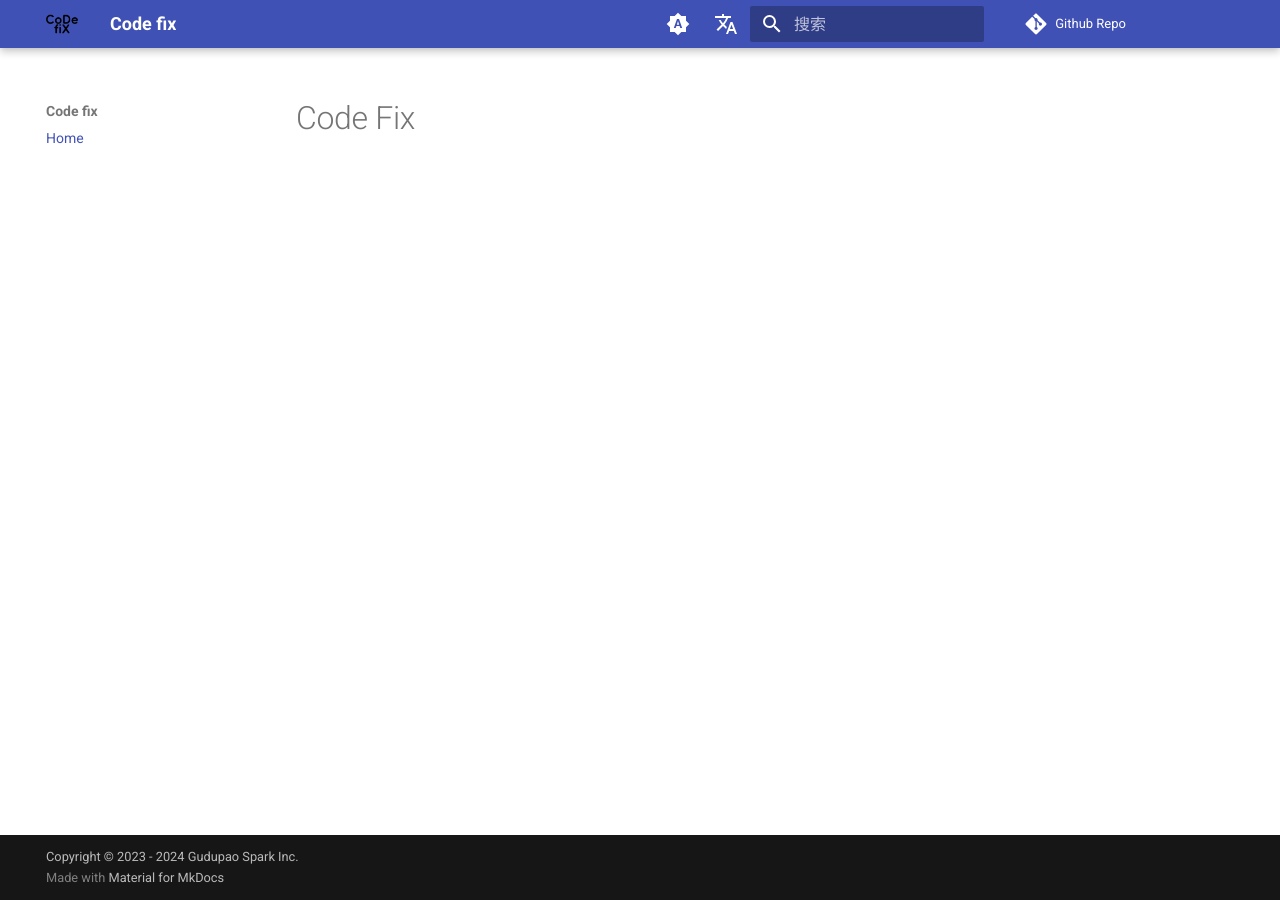
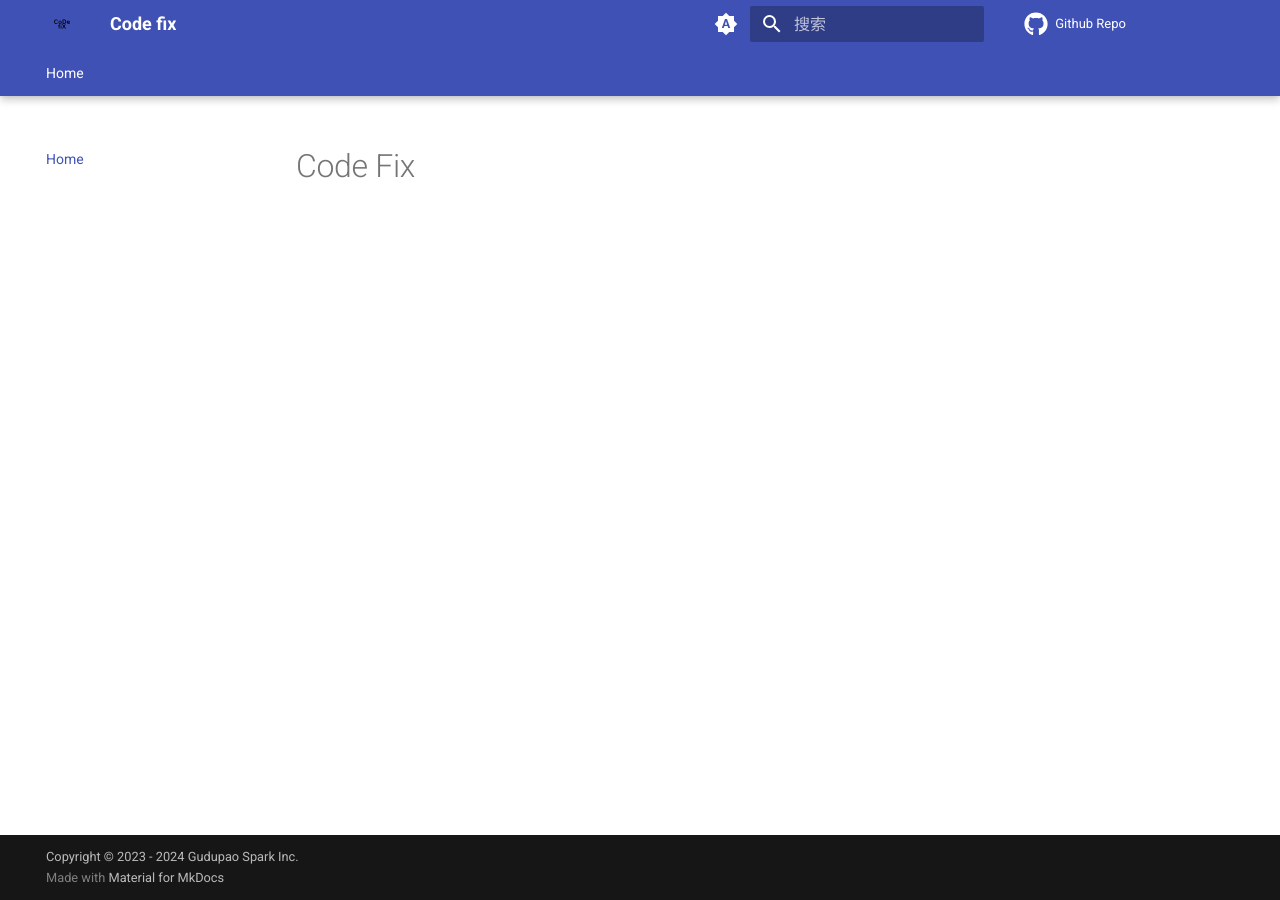
Before and after one commit to GudupaoSpark/code-fix, an MkDocs documentation site: the page built from docs/index.md, in a window 1280 px wide. Built offline with MkDocs 1.6.1 and Material for MkDocs 9.7.7, drawn with Linux system fonts in a browser that asks for light colours; comment, search, counter and statistics services are not loaded.

Commit message:
Update mkdocs.yml

```diff
--- a/mkdocs.yml
+++ b/mkdocs.yml
@@ -27,15 +27,28 @@
       toggle:
         icon: material/brightness-4
         name: Switch to system preference
+  icon:
+    repo: fontawesome/brands/github
   language: zh
-  logo: cod-fix-logo23.png
-  favicon: cod-fix-logo23.png
-extra:
-  alternate:
-    - name: English
-      link: /en/
-      lang: en
-    - name: 简体中文
-      link: /
-      lang: zh
+  logo: cod-fix-logo2.svg
+  favicon: cod-fix-logo2.svg
+  features:
+    - navigation.tabs
+    - navigation.tabs.sticky
+    - content.code.copy
+markdown_extensions:
+  - pymdownx.highlight:
+      anchor_linenums: true
+      line_spans: __span
+      pygments_lang_class: true
+  - pymdownx.inlinehilite
+  - pymdownx.snippets
+  - pymdownx.superfences
+  - pymdownx.critic
+  - pymdownx.caret
+  - pymdownx.keys
+  - pymdownx.mark
+  - pymdownx.tilde
+  - attr_list
+
 copyright: Copyright &copy; 2023 - 2024 Gudupao Spark Inc.
```
